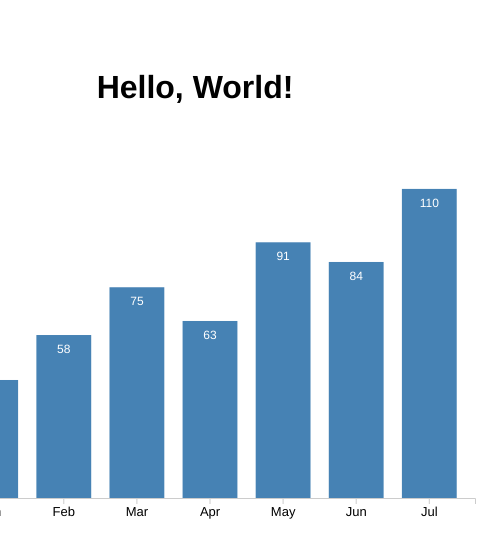
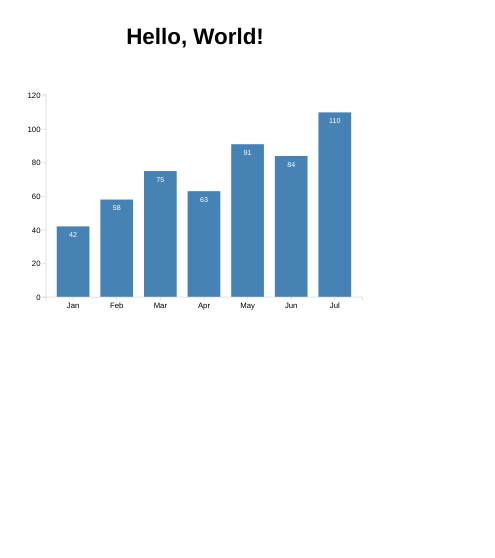
Before and after one commit to ries62/hello-world, a plain HTML site: page index.html in a window 390 px wide. Shown: the whole page, 495 px wide, since content can reach past the window. Drawn offline with nearby package versions, Linux system fonts and the light colour scheme.

Commit message:
Make page responsive using SVG viewBox and fluid layout

```diff
--- a/index.html
+++ b/index.html
@@ -6,17 +6,32 @@
   <title>Hello World</title>
   <script src="https://cdn.jsdelivr.net/npm/d3@7"></script>
   <style>
+    *, *::before, *::after { box-sizing: border-box; }
+
     body {
       background-color: white;
       font-family: Helvetica, Arial, sans-serif;
+      margin: 0;
+      padding: 24px 16px;
       display: flex;
       flex-direction: column;
       align-items: center;
-      padding: 40px;
     }
 
     h1 {
-      margin-bottom: 32px;
+      margin: 0 0 32px;
+      font-size: clamp(1.4rem, 4vw, 2rem);
+    }
+
+    #chart-container {
+      width: 100%;
+      max-width: 720px;
+    }
+
+    #chart-container svg {
+      width: 100%;
+      height: auto;
+      display: block;
     }
 
     .bar rect {
@@ -32,6 +47,7 @@
       fill: white;
       font-size: 12px;
       text-anchor: middle;
+      pointer-events: none;
     }
 
     .axis text {
@@ -47,7 +63,7 @@
 </head>
 <body>
   <h1>Hello, World!</h1>
-  <svg id="chart"></svg>
+  <div id="chart-container"></div>
 
   <script>
     const data = [
@@ -61,12 +77,15 @@
     ];
 
     const margin = { top: 20, right: 20, bottom: 40, left: 50 };
-    const width = 600 - margin.left - margin.right;
-    const height = 400 - margin.top - margin.bottom;
+    const totalWidth = 600;
+    const totalHeight = 400;
+    const width = totalWidth - margin.left - margin.right;
+    const height = totalHeight - margin.top - margin.bottom;
 
-    const svg = d3.select("#chart")
-      .attr("width", width + margin.left + margin.right)
-      .attr("height", height + margin.top + margin.bottom)
+    const svg = d3.select("#chart-container")
+      .append("svg")
+      .attr("viewBox", `0 0 ${totalWidth} ${totalHeight}`)
+      .attr("preserveAspectRatio", "xMidYMid meet")
       .append("g")
       .attr("transform", `translate(${margin.left},${margin.top})`);
 
```
